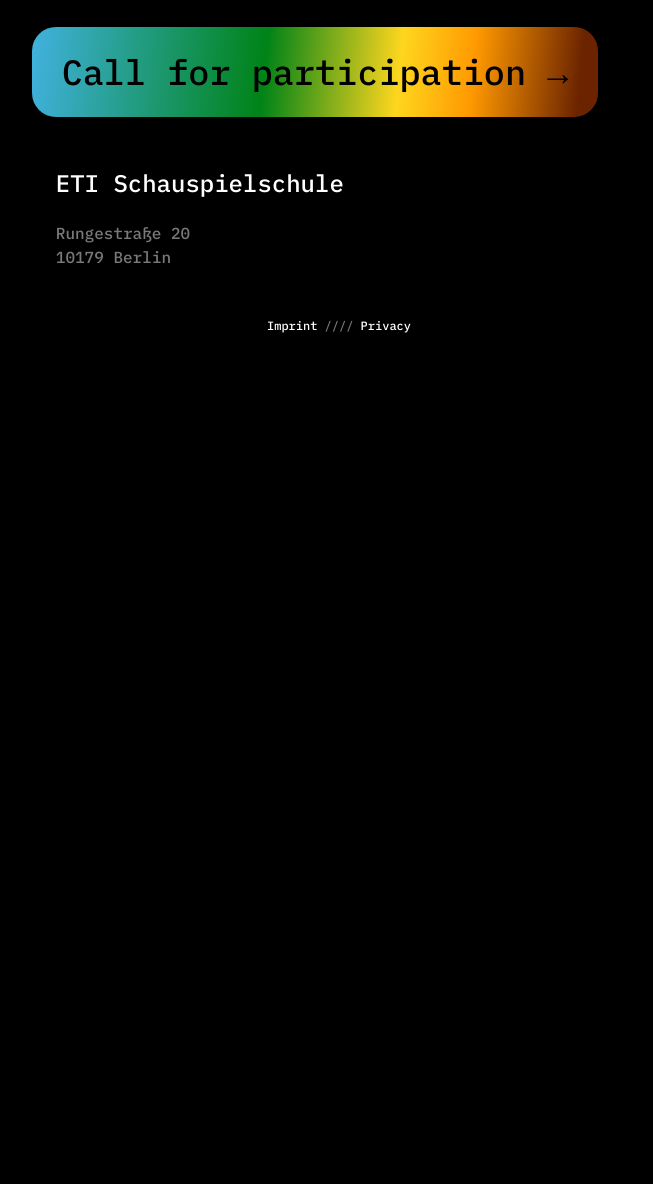
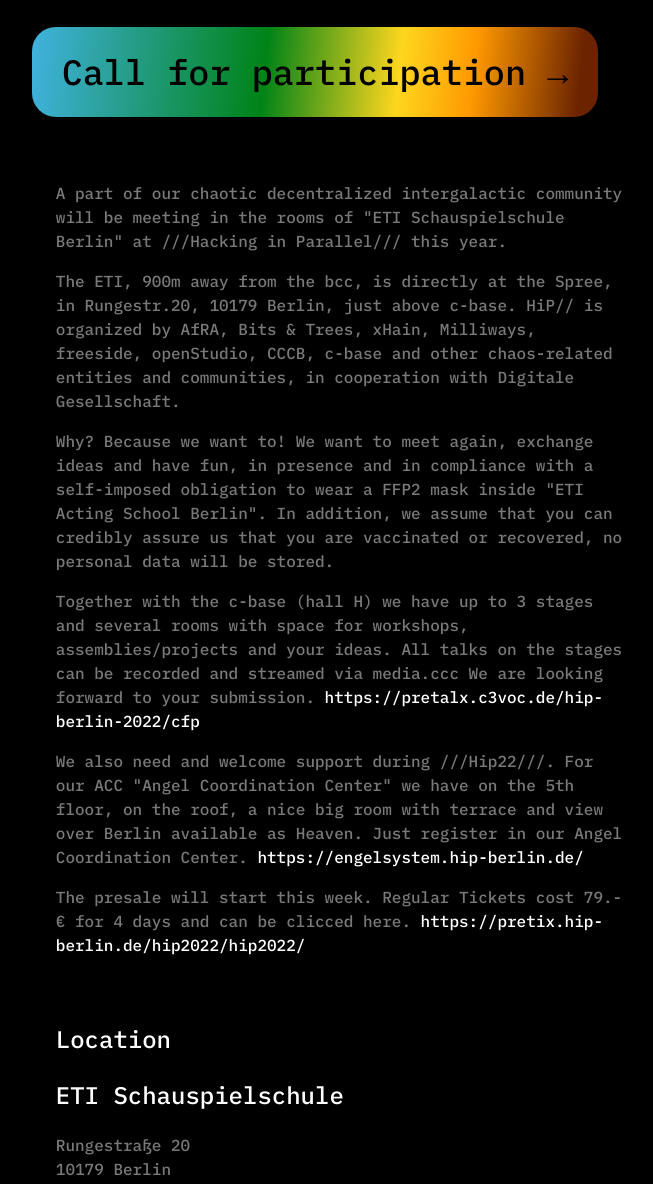
Before and after one commit to Hacking-in-Parallel-Berlin-22/HiP-22-Website, an Astro site: page / in a window 1280 px wide. Shown: the part 469-1653 px from the top of the page, without its empty margins (301-954 px from the left). Before the commit the page ends 828 px from the top, so only its background shows below. Built offline with nearby package versions, Linux system fonts and the light colour scheme; Astro itself is replaced by a stand-in of ours.

Commit message:
description

```diff
--- a/src/pages/index.astro
+++ b/src/pages/index.astro
@@ -10,11 +10,65 @@
 		</div>
 	</header>
 	<main>
+		<section>
 			<a href='https://pretalx.c3voc.de/hip-berlin-2022/cfp'>
 				<div class='cfp gradient-bg'>
 					<h2>Call for participation &rarr;</h2>
 				</div>
 			</a>
+		</section>
+		<section>
+			<p>
+				A part of our chaotic decentralized intergalactic community will be
+				meeting in the rooms of "ETI Schauspielschule Berlin" at ///Hacking in
+				Parallel/// this year.
+			</p>
+
+			<p>
+				The ETI, 900m away from the bcc, is directly at the Spree, in
+				Rungestr.20, 10179 Berlin, just above c-base. HiP// is organized by
+				AfRA, Bits & Trees, xHain, Milliways, freeside, openStudio, CCCB, c-base
+				and other chaos-related entities and communities, in cooperation with
+				Digitale Gesellschaft.
+			</p>
+
+			<p>
+				Why? Because we want to! We want to meet again, exchange ideas and have
+				fun, in presence and in compliance with a self-imposed obligation to
+				wear a FFP2 mask inside "ETI Acting School Berlin". In addition, we
+				assume that you can credibly assure us that you are vaccinated or
+				recovered, no personal data will be stored.
+			</p>
+
+			<p>
+				Together with the c-base (hall H) we have up to 3 stages and several
+				rooms with space for workshops, assemblies/projects and your ideas. All
+				talks on the stages can be recorded and streamed via media.ccc We are
+				looking forward to your submission. <a
+					href='https://pretalx.c3voc.de/hip-berlin-2022/cfp'
+					>https://pretalx.c3voc.de/hip-berlin-2022/cfp</a
+				>
+			</p>
+
+			<p>
+				We also need and welcome support during ///Hip22///. For our ACC "Angel
+				Coordination Center" we have on the 5th floor, on the roof, a nice big
+				room with terrace and view over Berlin available as Heaven. Just
+				register in our Angel Coordination Center. <a
+					href='https://engelsystem.hip-berlin.de/'
+					>https://engelsystem.hip-berlin.de/</a
+				>
+			</p>
+			<p>
+				The presale will start this week. Regular Tickets cost 79.-€ for 4 days
+				and can be clicced here. <a
+					href='https://pretix.hip-berlin.de/hip2022/hip2022/'
+					>https://pretix.hip-berlin.de/hip2022/hip2022/</a
+				>
+			</p>
+		</section>
+		<section>
+			<h2>Location</h2>
 			<div>
 				<address>
 					<h2>ETI Schauspielschule</h2>
@@ -22,6 +76,7 @@
 					10179 Berlin
 				</address>
 			</div>
+		</section>
 	</main>
 </Layout>
 
@@ -42,6 +97,9 @@
 		img {
 			max-width: 100%;
 		}
+	}
+	section {
+		margin-bottom: 4rem;
 	}
 	.cfp {
 		max-width: 100%;
```
Lines whose indentation alone changed are shown as unchanged.
